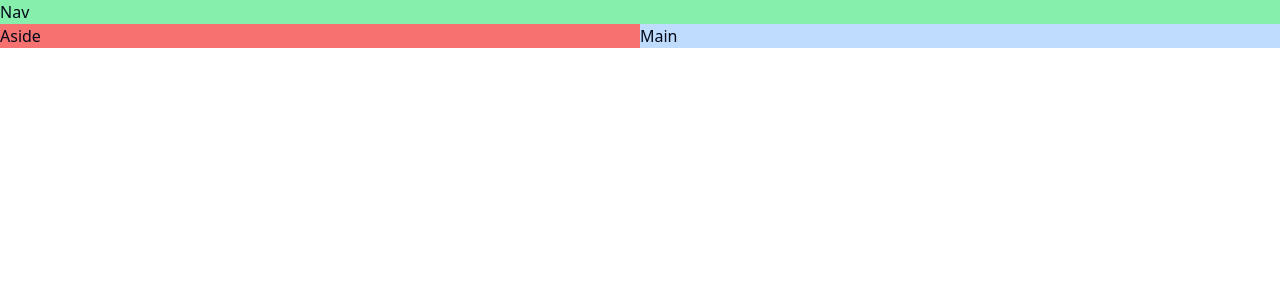
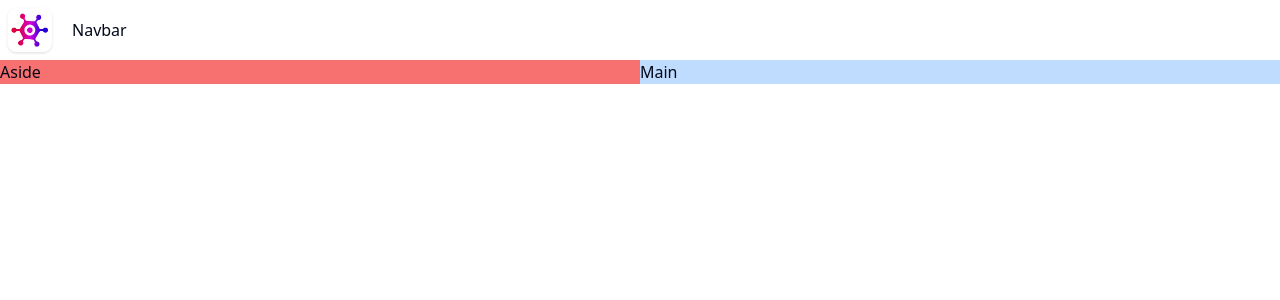
Before and after one commit to Mriganka5137/game-hub, a React (Vite) app: page / in a window 1280 px wide. Shown: the top 300 px of the page. Built offline with nearby package versions, Linux system fonts and the light colour scheme.

Commit message:
Add NavBar component and logo asset

```diff
--- a/src/App.tsx
+++ b/src/App.tsx
@@ -1,7 +1,11 @@
+import NavBar from "./components/shared/NavBar";
+
 function App() {
   return (
     <div className=" grid grid-cols-2">
-      <div className="bg-green-300 col-span-2">Nav</div>
+      <div className="col-span-2">
+        <NavBar />
+      </div>
       <div className=" bg-red-400 max-lg:hidden">Aside</div>
       <div className=" bg-blue-200 max-lg:col-span-2">Main</div>
     </div>
--- /dev/null
+++ b/src/components/shared/NavBar.tsx
@@ -0,0 +1,12 @@
+import logo from "../../assets/logo.webp";
+
+const NavBar = () => {
+  return (
+    <nav className=" flex items-center gap-3">
+      <img src={logo} height={60} width={60} alt="logo" />
+      <span>Navbar</span>
+    </nav>
+  );
+};
+
+export default NavBar;
```
Also changed, not shown: src/assets/logo.webp (added).
